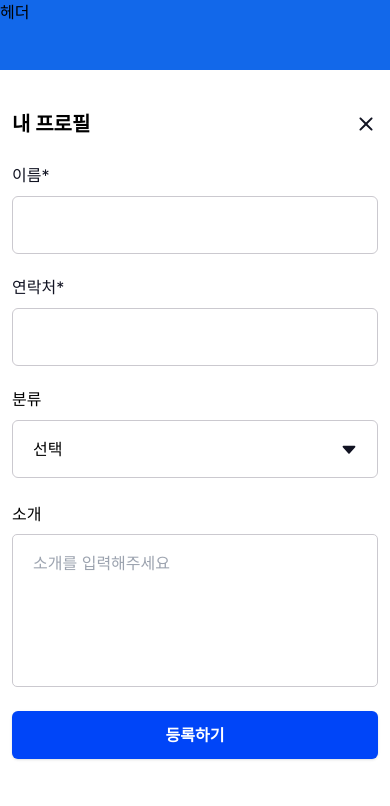
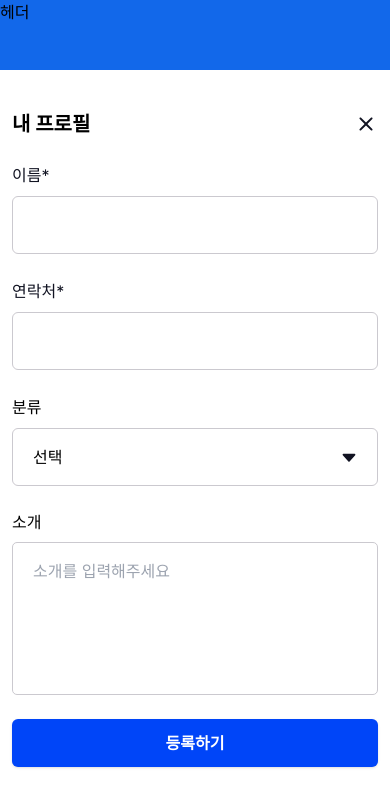
Before and after one commit to 5-PS/DANCHOO, a Next.js app: page /my-profile/edit in a window 390 px wide. Shown: the top 806 px of the page. Built offline with nearby package versions, Linux system fonts and the light colour scheme.

Commit message:
design: 폼 디자인 변경

```diff
--- a/app/(service)/my-profile/edit/_components/profileEditForm.tsx
+++ b/app/(service)/my-profile/edit/_components/profileEditForm.tsx
@@ -8,7 +8,7 @@ export default function ProfileEditForm() {
   return (
     <form>
       <div className="flex flex-col gap-6 mb-6 md:gap-8">
-        <div className="flex flex-col w-full gap-5 md:flex-row md:flex-wrap xl:flex-nowrap">
+        <div className="grid gap-x-5 md:grid-cols-2 xl:grid-cols-3 gap-y-6">
           <Input label="이름*" />
           <Input label="연락처*" />
           <SelectInput />
```
